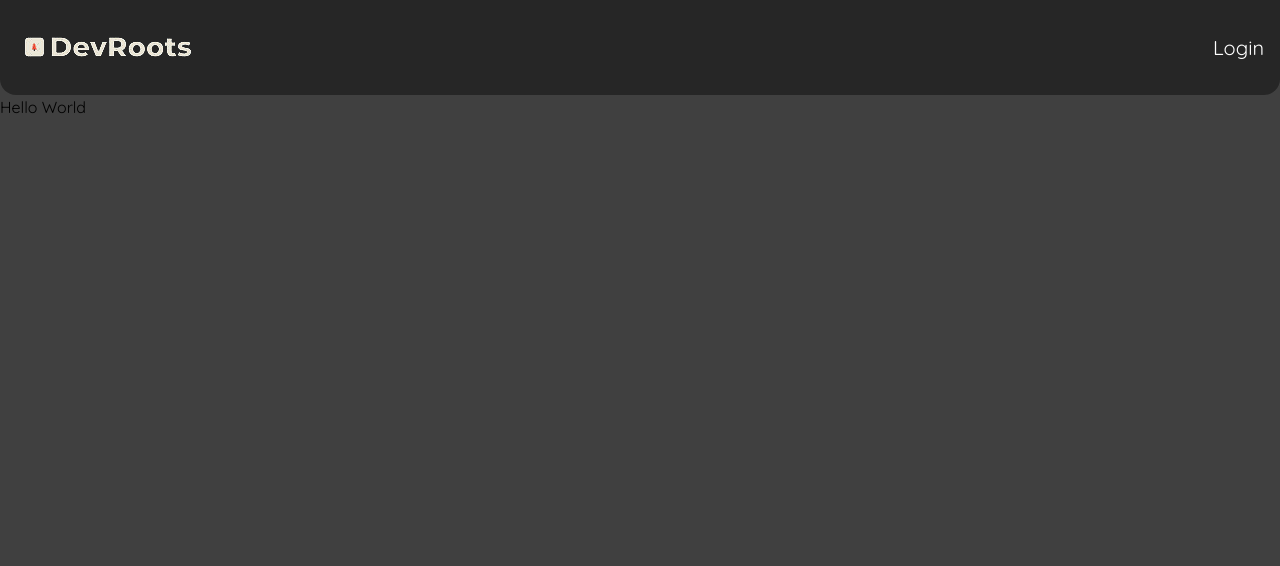
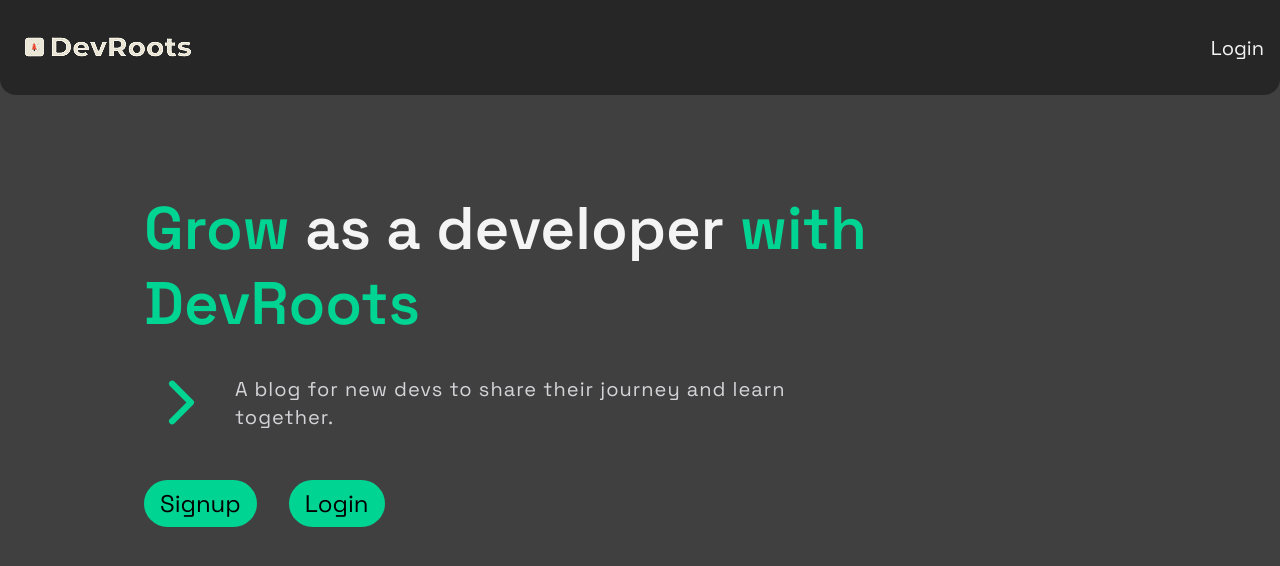
Before and after one commit to Cam96stanley/blog-app, a Next.js app: page / in a window 1280 px wide. Shown: the top 566 px of the page. Built offline with nearby package versions, Linux system fonts and the light colour scheme.

Commit message:
created hero section for landing page

```diff
--- a/app/globals.css
+++ b/app/globals.css
@@ -1,5 +1,5 @@
 @import "tailwindcss";
 
 @theme inline {
-  --font-quicksand: var(--font-quicksand);
+  --font-spaceGrotesk: var(--font-spaceGrotesk);
 }
--- a/app/layout.tsx
+++ b/app/layout.tsx
@@ -1,10 +1,10 @@
 import type { Metadata } from "next";
-import { Quicksand } from "next/font/google";
+import { Space_Grotesk } from "next/font/google";
 import "./globals.css";
 import Navbar from "@/components/Navbar";
 
-const quicksand = Quicksand({
-  variable: "--font-quicksand",
+const spaceGrotesk = Space_Grotesk({
+  variable: "--font-spaceGrotesk",
   subsets: ["latin"],
 });
 
@@ -21,9 +21,11 @@ export default function RootLayout({
 }>) {
   return (
     <html lang="en">
-      <body className={`${quicksand.variable} antialiased bg-neutral-700`}>
+      <body
+        className={`${spaceGrotesk.variable} antialiased bg-neutral-700 text-zinc-100 font-spaceGrotesk`}
+      >
         <Navbar />
-        <main>{children}</main>
+        <main className="p-4">{children}</main>
       </body>
     </html>
   );
--- a/app/page.tsx
+++ b/app/page.tsx
@@ -1,3 +1,11 @@
-export default function Home() {
-  return <p className="font-quicksand">Hello World</p>;
-}
+import HeroSection from "@/components/HeroSection";
+
+const Home = () => {
+  return (
+    <>
+      <HeroSection />
+    </>
+  );
+};
+
+export default Home;
--- /dev/null
+++ b/components/HeroSection.tsx
@@ -0,0 +1,42 @@
+import Link from "next/link";
+import { ChevronRight } from "lucide-react";
+
+const HeroSection = () => {
+  return (
+    <div className="lg:flex lg:items-center">
+      <div className="py-12 md:py-20 px-4 text-center md:text-left max-w-5xl mx-auto">
+        <h1 className="text-4xl md:text-6xl font-semibold leading-tight mb-6">
+          <span className="text-emerald-400">Grow</span> as a developer{" "}
+          <span className="text-emerald-400">with</span>{" "}
+          <span className="text-emerald-400">DevRoots</span>
+        </h1>
+        <div className="flex flex-col md:flex-row items-center gap-4">
+          <ChevronRight size={75} className="text-emerald-400" />
+          <p className="text-lg md:text-xl text-zinc-300 tracking-wider max-w-xl">
+            A blog for new devs to share their journey and learn together.
+          </p>
+        </div>
+        <ul className="flex gap-8 justify-center text-black md:justify-start mt-12">
+          <li>
+            <Link
+              className="bg-emerald-400 rounded-4xl py-2 px-4 text-xl md:text-2xl  cursor-pointer"
+              href="#"
+            >
+              Signup
+            </Link>
+          </li>
+          <li>
+            <Link
+              className="bg-emerald-400 rounded-4xl py-2 px-4 text-xl md:text-2xl  cursor-pointer"
+              href="#"
+            >
+              Login
+            </Link>
+          </li>
+        </ul>
+      </div>
+    </div>
+  );
+};
+
+export default HeroSection;
--- a/components/Navbar.tsx
+++ b/components/Navbar.tsx
@@ -17,7 +17,7 @@ const Navbar = () => {
         className="w-40 md:w-50 h-auto"
       />
       {/* Desktop Menu */}
-      <ul className="hidden md:text-xl md:flex text-lg font-quicksand text-white px-2 hover:text-lime-400">
+      <ul className="hidden md:text-xl md:flex text-lg text-zinc-100 px-2 hover:text-emerald-400">
         <li>
           <Link href="#">Login</Link>
         </li>
@@ -37,7 +37,7 @@ const Navbar = () => {
       </button>
 
       {isOpen && (
-        <ul className="absolute top-full right-4 mt-2 bg-zinc-900 text-white shadow-md p-4 rounded-md w-40 flex flex-col gap-4 font-quicksand text-lg md:hidden z-50">
+        <ul className="absolute top-full right-4 mt-2 bg-zinc-900 text-white hover:text-emerald-400 shadow-md p-4 rounded-md w-40 flex flex-col gap-4 text-lg md:hidden z-50">
           <li>
             <Link href="#" onClick={() => setIsOpen(false)}>
               Login
```
